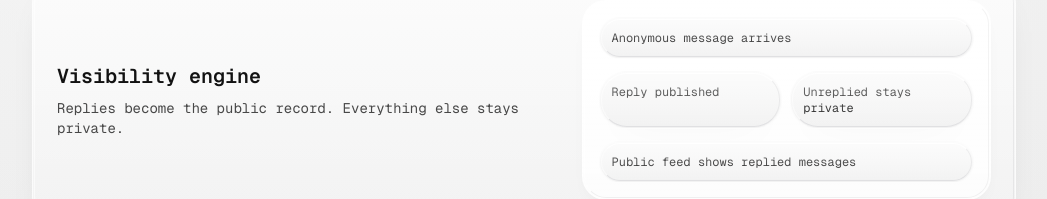
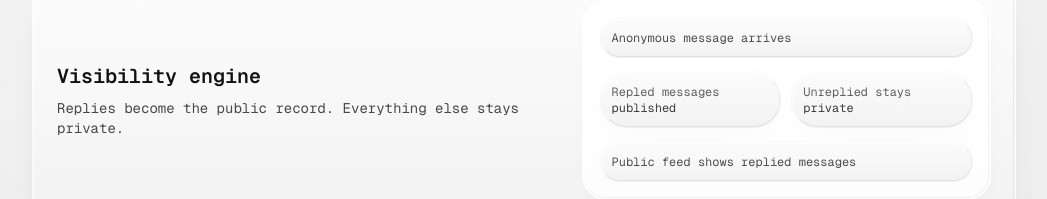
Before and after one commit to electr1fy0/blindsay, a Next.js app: page / in a window 1280 px wide. Shown: the part 717-916 px from the top of the page, without its empty margins (116-1163 px from the left). Built offline with nearby package versions, Linux system fonts and the light colour scheme; no server answers.

Commit message:
fix unimported @vercel/analytics

```diff
--- a/app/page.tsx
+++ b/app/page.tsx
@@ -163,7 +163,9 @@ export default async function Page() {
               <div className="grid gap-3 text-xs text-muted-foreground">
                 <div className="panel-card p-3">Anonymous message arrives</div>
                 <div className="grid gap-2 md:grid-cols-2">
-                  <div className="panel-card p-3">Reply published</div>
+                  <div className="panel-card p-3">
+                    Repled messages published
+                  </div>
                   <div className="panel-card p-3">Unreplied stays private</div>
                 </div>
                 <div className="panel-card p-3">
--- a/package.json
+++ b/package.json
@@ -17,6 +17,7 @@
     "@prisma/adapter-pg": "^7.4.0",
     "@prisma/client": "^7.4.0",
     "@types/pg": "^8.16.0",
+    "@vercel/analytics": "^1.6.1",
     "class-variance-authority": "^0.7.1",
     "clsx": "^2.1.1",
     "next": "16.1.6",
```
Also changed, not shown: 1 other file (tests, documents, lock files or other folders).
